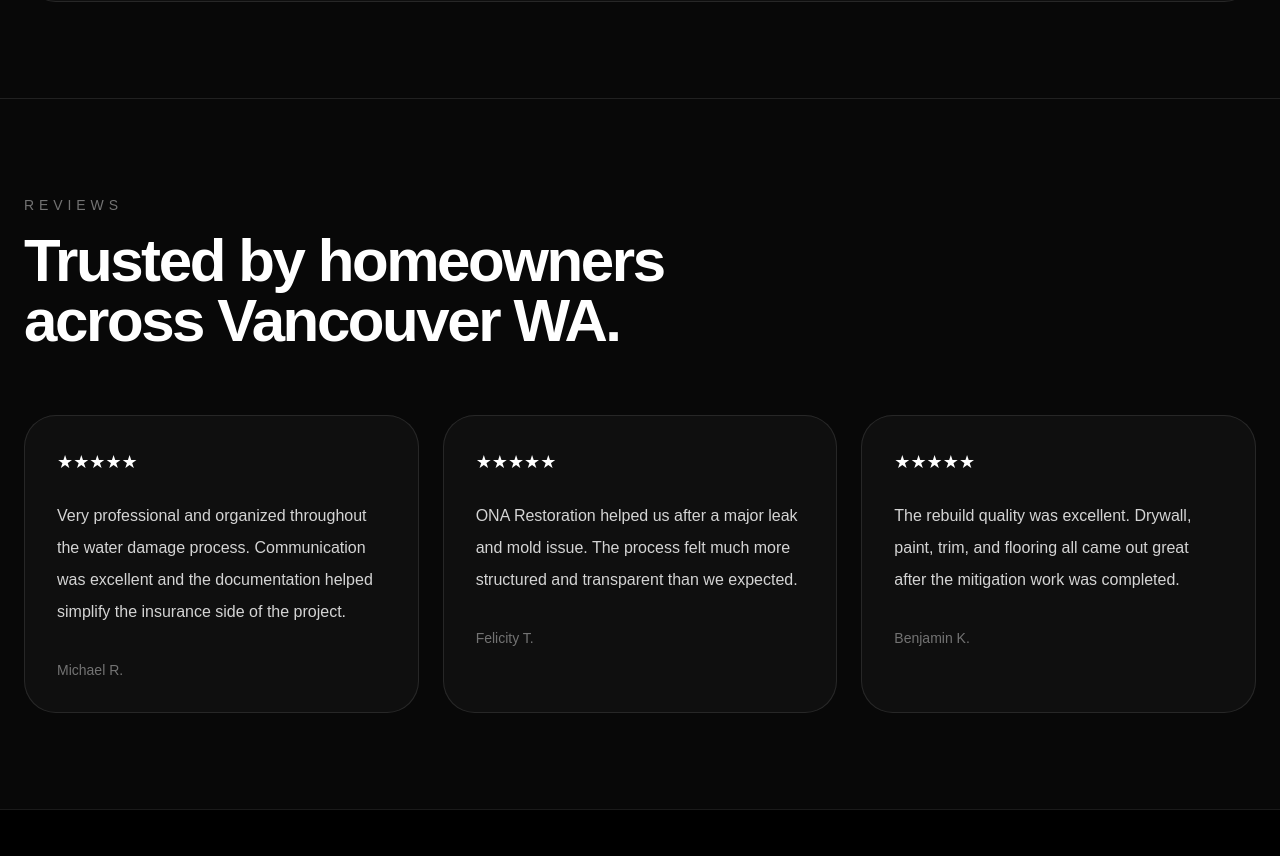
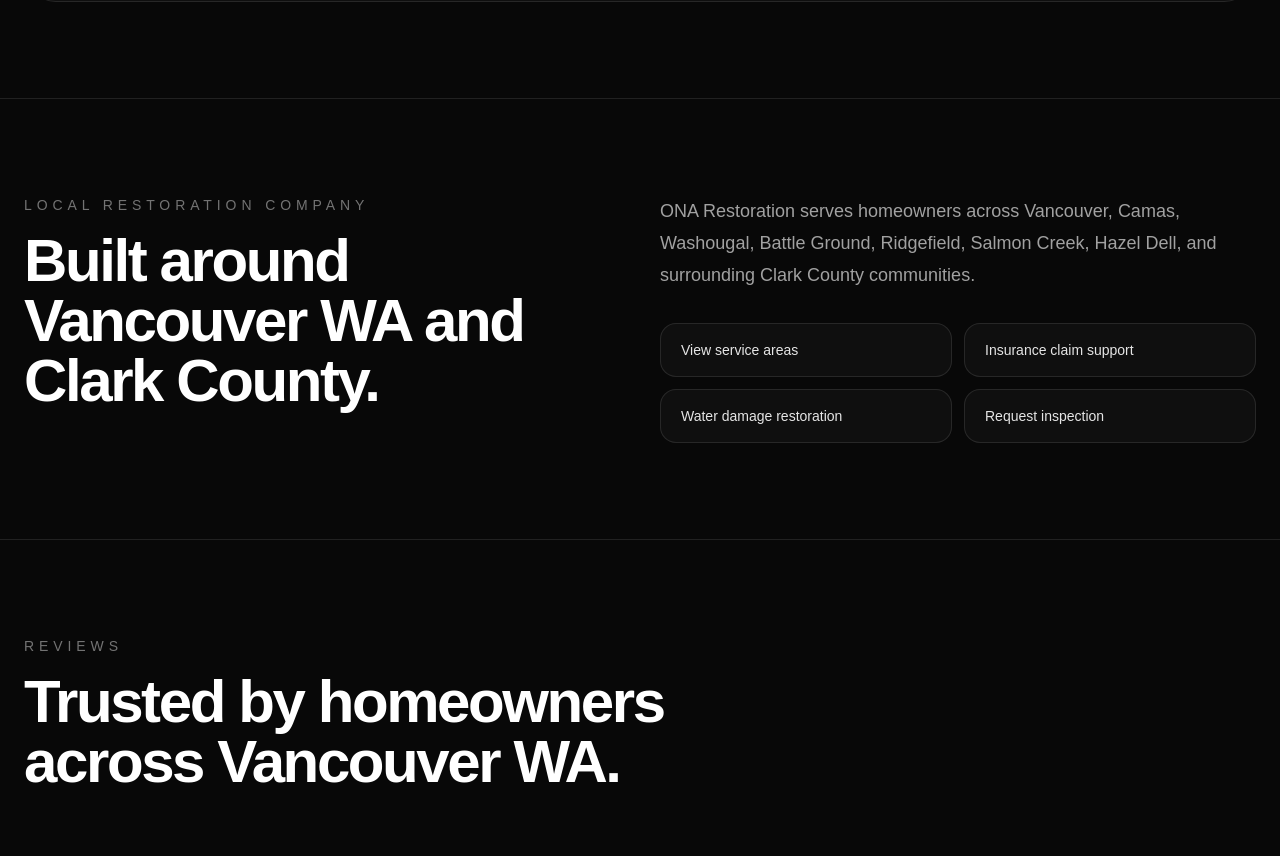
Before and after one commit to dmitzin-web/ona-restore, a Next.js app: page / in a window 1280 px wide. Shown: the part 4412-5268 px from the top of the page. Built offline with nearby package versions, Linux system fonts and the light colour scheme.

Commit message:
Add local trust section

```diff
--- a/app/page.tsx
+++ b/app/page.tsx
@@ -1,3 +1,4 @@
+import LocalTrustSection from '@/components/LocalTrustSection'
 import ReviewSchema from '@/components/ReviewSchema'
 import ReviewsSection from '@/components/ReviewsSection'
 import BeforeAfterSection from '@/components/BeforeAfterSection'
@@ -219,6 +220,7 @@
         </div>
       </section>
       <BeforeAfterSection />
+      <LocalTrustSection />
       <ReviewsSection />
     </main>
   )
--- /dev/null
+++ b/components/LocalTrustSection.tsx
@@ -0,0 +1,55 @@
+export default function LocalTrustSection() {
+  return (
+    <section className="border-t border-white/10">
+      <div className="mx-auto grid max-w-7xl gap-10 px-6 py-24 md:grid-cols-2">
+        <div>
+          <p className="text-sm uppercase tracking-[0.35em] text-neutral-500">
+            Local Restoration Company
+          </p>
+
+          <h2 className="mt-4 text-4xl font-semibold tracking-[-0.04em] md:text-6xl">
+            Built around Vancouver WA and Clark County.
+          </h2>
+        </div>
+
+        <div>
+          <p className="text-lg leading-8 text-neutral-400">
+            ONA Restoration serves homeowners across Vancouver, Camas,
+            Washougal, Battle Ground, Ridgefield, Salmon Creek, Hazel Dell,
+            and surrounding Clark County communities.
+          </p>
+
+          <div className="mt-8 grid gap-3 sm:grid-cols-2">
+            <a
+              href="/locations"
+              className="rounded-2xl border border-white/10 bg-white/[0.03] px-5 py-4 text-sm text-neutral-200 transition hover:border-white/25"
+            >
+              View service areas
+            </a>
+
+            <a
+              href="/insurance-claims"
+              className="rounded-2xl border border-white/10 bg-white/[0.03] px-5 py-4 text-sm text-neutral-200 transition hover:border-white/25"
+            >
+              Insurance claim support
+            </a>
+
+            <a
+              href="/restoration/water-damage"
+              className="rounded-2xl border border-white/10 bg-white/[0.03] px-5 py-4 text-sm text-neutral-200 transition hover:border-white/25"
+            >
+              Water damage restoration
+            </a>
+
+            <a
+              href="/contact"
+              className="rounded-2xl border border-white/10 bg-white/[0.03] px-5 py-4 text-sm text-neutral-200 transition hover:border-white/25"
+            >
+              Request inspection
+            </a>
+          </div>
+        </div>
+      </div>
+    </section>
+  )
+}
```
